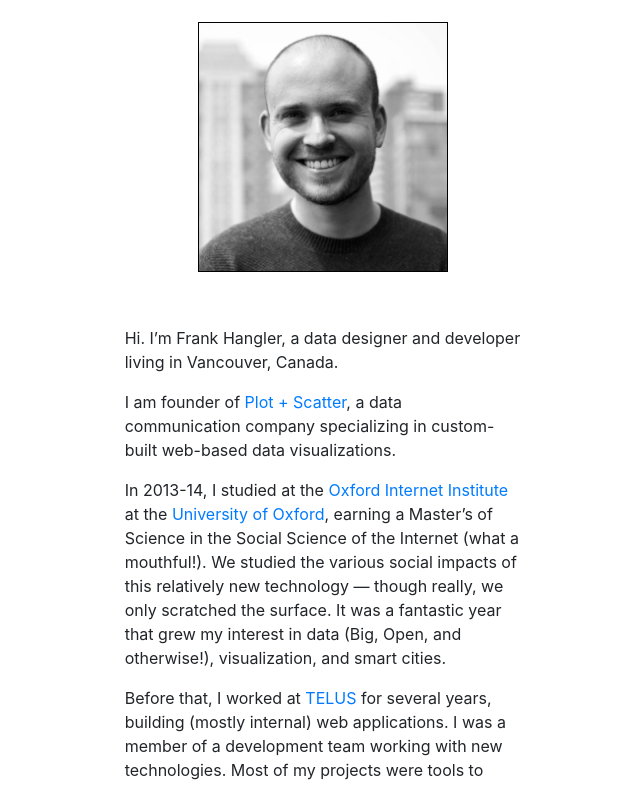
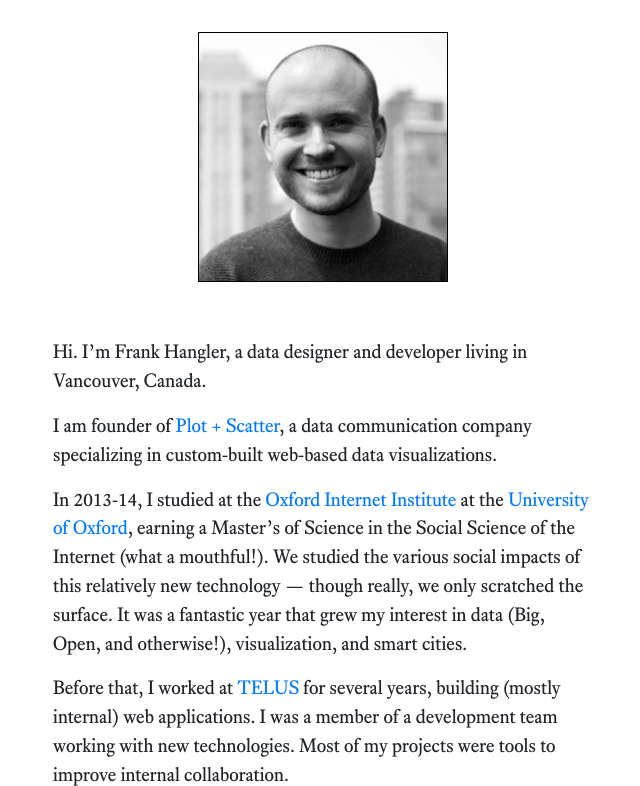
Before and after one commit to hangler/hangler.github.io, a Gatsby site: page / in a window 1280 px wide. Shown: the part 122-908 px from the top of the page, without its empty margins (317-957 px from the left). Built offline with nearby package versions, Linux system fonts and the light colour scheme; Gatsby itself is replaced by a stand-in of ours.

Commit message:
Add fonts

```diff
--- /dev/null
+++ b/content/assets/fonts/fonts.css
@@ -0,0 +1,87 @@
+/* Concourse */
+
+/* @font-face {
+    font-family: 'concourse-caps';
+    src: url("concourse/concourse-c3-tab-regular-webfont.woff") format("woff");
+    font-weight: normal;
+    font-style: normal
+}
+
+@font-face {
+    font-family: 'concourse-caps';
+    src: url("concourse/concourse-c3-tab-bold-webfont.woff") format("woff");
+    font-weight: bold;
+    font-style: normal
+}
+
+@font-face {
+    font-family: 'concourse';
+    src: url("concourse/concourse-t3-tab-regular-webfont.woff") format("woff");
+    font-weight: normal;
+    font-style: normal
+}
+
+@font-face {
+    font-family: 'concourse';
+    src: url("concourse/concourse-t3-tab-bold-webfont.woff") format("woff");
+    font-weight: bold;
+    font-style: normal
+}
+
+@font-face {
+    font-family: 'concourse';
+    src: url("concourse/concourse-t3-tab-italic-webfont.woff") format("woff");
+    font-weight: normal;
+    font-style: italic
+}
+
+@font-face {
+    font-family: 'concourse';
+    src: url("concourse/concourse-t3-tab-bolditalic-webfont.woff") format("woff");
+    font-weight: bold;
+    font-style: italic
+} */
+
+/* Equity */
+
+/* @font-face {
+    font-family: 'equity-caps';
+    src: url("equity/equity-caps-a-tab-regular-webfont.woff") format("woff");
+    font-weight: normal;
+    font-style: normal
+}
+
+@font-face {
+    font-family: 'equity-caps';
+    src: url("equity/equity-caps-a-tab-bold-webfont.woff") format("woff");
+    font-weight: bold;
+    font-style: normal
+} */
+
+@font-face {
+    font-family: 'equity';
+    src: url("equity/equity-text-a-tab-regular-webfont.woff") format("woff");
+    font-weight: normal;
+    font-style: normal
+}
+
+/* @font-face {
+    font-family: 'equity';
+    src: url("equity/equity-text-a-tab-bold-webfont.woff") format("woff");
+    font-weight: bold;
+    font-style: normal
+}
+
+@font-face {
+    font-family: 'equity';
+    src: url("equity/equity-text-a-tab-italic-webfont.woff") format("woff");
+    font-weight: normal;
+    font-style: italic
+}
+
+@font-face {
+    font-family: 'equity';
+    src: url("equity/equity-text-a-tab-bolditalic-webfont.woff") format("woff");
+    font-weight: bold;
+    font-style: italic
+} */
--- a/src/components/layout.js
+++ b/src/components/layout.js
@@ -3,11 +3,11 @@ import { Link } from 'gatsby'
 
 class Layout extends React.Component {
   render () {
-    const { location, title, children } = this.props
-    const rootPath = `${__PATH_PREFIX__}/`
+    const { title, children } = this.props
+    // const rootPath = `${__PATH_PREFIX__}/`
 
     return (
-      <div className='container-fluid'>
+      <div className='container'>
         <header className='my-5'>
           <h1 className='text-center'>
             <Link to={`/`}>{title}</Link>
@@ -15,7 +15,7 @@ class Layout extends React.Component {
         </header>
         <main>
           <div className='row'>
-            <div className='col-12 offset-0 col-sm-10 offset-sm-1 col-md-8 offset-md-2 col-lg-6 offset-lg-3 col-xl-4 offset-xl-4'>
+            <div className='col-12 offset-0 col-md-10 offset-md-1 col-lg-8 offset-lg-2 col-xl-6 offset-xl-3'>
               {children}
             </div>
           </div>
--- a/src/pages/index.js
+++ b/src/pages/index.js
@@ -6,6 +6,8 @@ import Layout from '../components/layout'
 import SEO from '../components/seo'
 
 import '../scss/bootstrap/bootstrap.scss'
+import '../../content/assets/fonts/fonts.css'
+import '../scss/app.scss'
 
 class BlogIndex extends React.Component {
   render () {
--- /dev/null
+++ b/src/scss/app.scss
@@ -0,0 +1,3 @@
+// body, html {
+//   font-family: 'Equity';
+// }
--- a/src/scss/bootstrap/_variables.scss
+++ b/src/scss/bootstrap/_variables.scss
@@ -270,12 +270,14 @@ $embed-responsive-aspect-ratios: join(
 // Font, line-height, and color for body text, headings, and more.
 
 // stylelint-disable value-keyword-case
+$font-family-serif:           "Equity", Georgia, serif;
 $font-family-sans-serif:      -apple-system, BlinkMacSystemFont, "Segoe UI", Roboto, "Helvetica Neue", Arial, "Noto Sans", sans-serif, "Apple Color Emoji", "Segoe UI Emoji", "Segoe UI Symbol", "Noto Color Emoji" !default;
 $font-family-monospace:       SFMono-Regular, Menlo, Monaco, Consolas, "Liberation Mono", "Courier New", monospace !default;
-$font-family-base:            $font-family-sans-serif !default;
+// $font-family-base:            $font-family-sans-serif !default;
+$font-family-base:            $font-family-serif !default;
 // stylelint-enable value-keyword-case
 
-$font-size-base:              1rem !default; // Assumes the browser default, typically `16px`
+$font-size-base:              1.2rem !default; // Assumes the browser default, typically `16px`
 $font-size-lg:                $font-size-base * 1.25 !default;
 $font-size-sm:                $font-size-base * .875 !default;
 
```
Also changed, not shown: content/assets/fonts/equity/equity-text-a-tab-regular-webfont.ttf (added), content/assets/fonts/equity/equity-text-a-tab-regular-webfont.woff (added), 2 other files.
